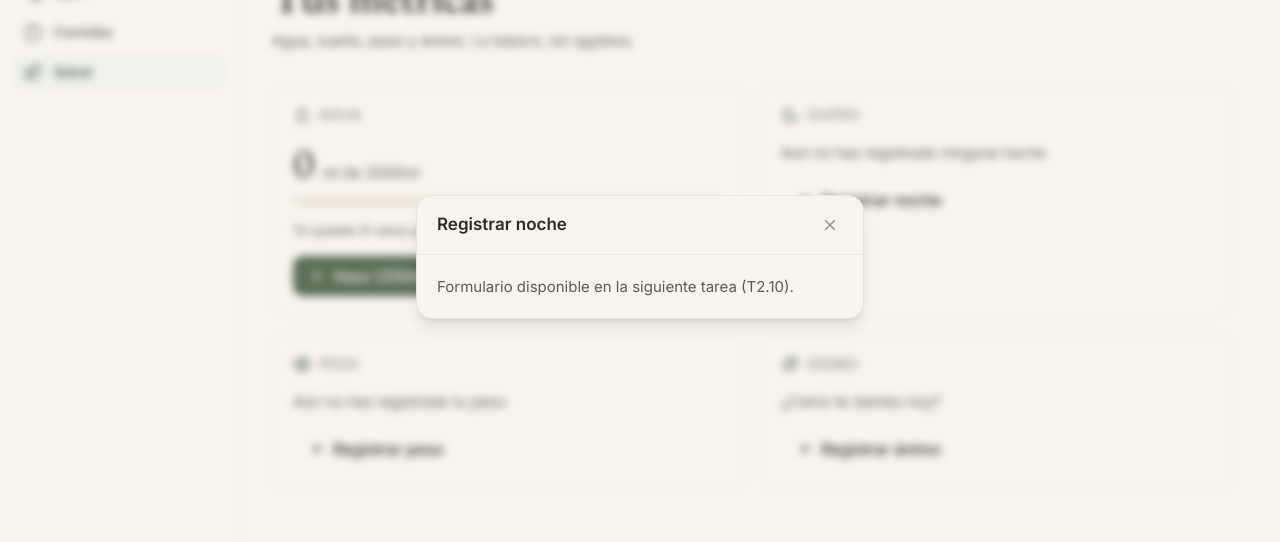
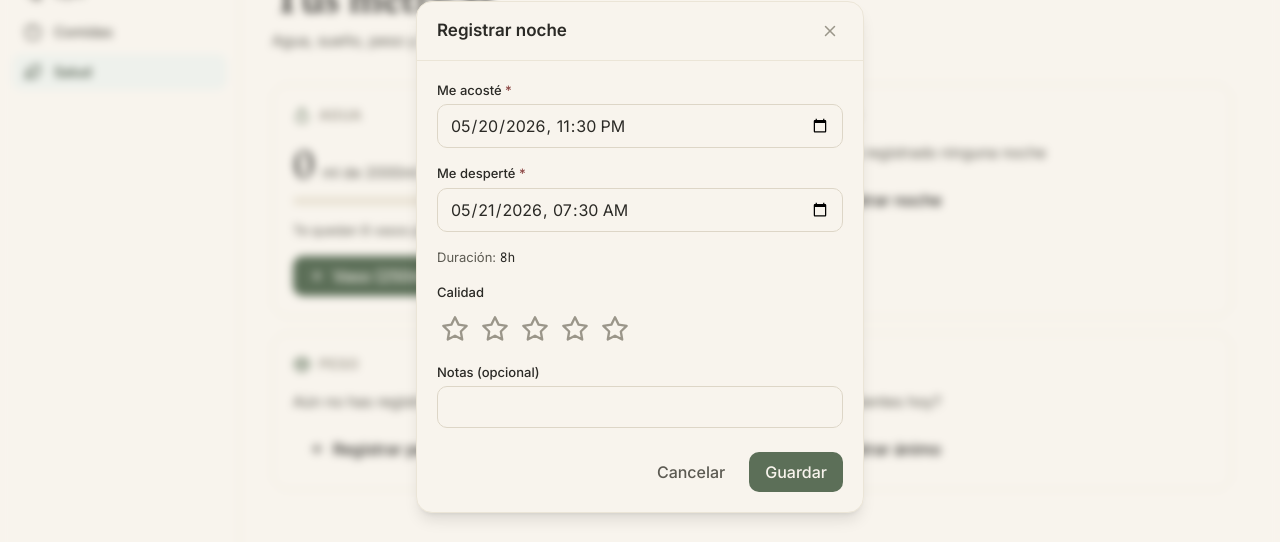
Before and after one commit to luckprodragonballfigtherz2019-rgb/vitaroot, a Vue app in the folder apps/web/: page /health in a window 1280 px wide. Both pictures are taken after a click on the button "Registrar noche". Shown: the part 143-685 px from the top of the page. Built offline with nearby package versions, Linux system fonts and the light colour scheme; no server answers.

Commit message:
feat(web): formularios de sueño, peso, ánimo

```diff
--- /dev/null
+++ b/apps/web/src/components/feature/health/MoodLogForm.vue
@@ -0,0 +1,89 @@
+<script setup lang="ts">
+import { ref, onMounted } from 'vue'
+import Input from '@/components/ui/Input.vue'
+import StarRating from '@/components/ui/StarRating.vue'
+import Button from '@/components/ui/Button.vue'
+import { useHealthStore } from '@/stores/health'
+import { useToast } from '@/composables/useToast'
+
+const emit = defineEmits<{
+  close: []
+  saved: []
+}>()
+
+const store = useHealthStore()
+const toast = useToast()
+
+function todayISODate(): string {
+  return new Date().toISOString().split('T')[0] ?? ''
+}
+
+const score = ref<number | null>(null)
+const notes = ref('')
+const submitting = ref(false)
+const scoreError = ref<string | null>(null)
+
+onMounted(() => {
+  // Pre-rellena con el ánimo de hoy si existe
+  const existing = store.todayMood
+  if (existing) {
+    score.value = existing.score
+    notes.value = existing.notes ?? ''
+  }
+})
+
+function validate(): boolean {
+  scoreError.value = null
+
+  if (score.value === null) {
+    scoreError.value = 'Selecciona cómo te sientes'
+    return false
+  }
+  return true
+}
+
+async function onSubmit(): Promise<void> {
+  if (!validate()) return
+
+  submitting.value = true
+  try {
+    await store.saveMood({
+      date: todayISODate(),
+      score: score.value as number,
+      notes: notes.value || undefined,
+    })
+    toast.success('Ánimo guardado')
+    emit('saved')
+    emit('close')
+  } catch (err) {
+    toast.error(err instanceof Error ? err.message : 'Error al guardar')
+  } finally {
+    submitting.value = false
+  }
+}
+</script>
+
+<template>
+  <form class="flex flex-col gap-4" @submit.prevent="onSubmit">
+    <StarRating v-model="score" label="¿Cómo te sientes hoy?" :size="32" />
+
+    <p v-if="scoreError" class="body-xs text-garnet">{{ scoreError }}</p>
+
+    <Input
+      v-model="notes"
+      label="Notas (opcional)"
+      placeholder="¿Algo destacable del día?"
+      :maxlength="140"
+      :hint="`${notes.length}/140`"
+    />
+
+    <div class="flex justify-end gap-2 mt-2">
+      <Button variant="ghost" size="md" type="button" @click="emit('close')">
+        Cancelar
+      </Button>
+      <Button variant="primary" size="md" type="submit" :loading="submitting">
+        Guardar
+      </Button>
+    </div>
+  </form>
+</template>
--- /dev/null
+++ b/apps/web/src/components/feature/health/SleepLogForm.vue
@@ -0,0 +1,139 @@
+<script setup lang="ts">
+import { ref, computed } from 'vue'
+import Input from '@/components/ui/Input.vue'
+import StarRating from '@/components/ui/StarRating.vue'
+import Button from '@/components/ui/Button.vue'
+import { useHealthStore } from '@/stores/health'
+import { useToast } from '@/composables/useToast'
+
+const emit = defineEmits<{
+  close: []
+  saved: []
+}>()
+
+const store = useHealthStore()
+const toast = useToast()
+
+// Valores por defecto: anoche 23:30 -> hoy 07:30
+function defaultBedtime(): string {
+  const yesterday = new Date()
+  yesterday.setDate(yesterday.getDate() - 1)
+  yesterday.setHours(23, 30, 0, 0)
+  return toDatetimeLocal(yesterday)
+}
+
+function defaultWakeTime(): string {
+  const today = new Date()
+  today.setHours(7, 30, 0, 0)
+  return toDatetimeLocal(today)
+}
+
+function toDatetimeLocal(d: Date): string {
+  const pad = (n: number) => String(n).padStart(2, '0')
+  return `${d.getFullYear()}-${pad(d.getMonth() + 1)}-${pad(d.getDate())}T${pad(d.getHours())}:${pad(d.getMinutes())}`
+}
+
+const bedtime = ref(defaultBedtime())
+const wakeTime = ref(defaultWakeTime())
+const quality = ref<number | null>(null)
+const notes = ref('')
+const submitting = ref(false)
+
+const bedtimeError = ref<string | null>(null)
+const wakeTimeError = ref<string | null>(null)
+
+const durationMin = computed(() => {
+  if (!bedtime.value || !wakeTime.value) return null
+  const b = new Date(bedtime.value)
+  const w = new Date(wakeTime.value)
+  if (w <= b) return null
+  return Math.round((w.getTime() - b.getTime()) / 60000)
+})
+
+const durationDisplay = computed(() => {
+  if (!durationMin.value) return null
+  const h = Math.floor(durationMin.value / 60)
+  const m = durationMin.value % 60
+  return m === 0 ? `${h}h` : `${h}h ${m}min`
+})
+
+function validate(): boolean {
+  bedtimeError.value = null
+  wakeTimeError.value = null
+
+  if (!bedtime.value) {
+    bedtimeError.value = 'Indica cuándo te acostaste'
+    return false
+  }
+  if (!wakeTime.value) {
+    wakeTimeError.value = 'Indica cuándo te despertaste'
+    return false
+  }
+
+  const b = new Date(bedtime.value)
+  const w = new Date(wakeTime.value)
+  if (w <= b) {
+    wakeTimeError.value = 'Debe ser posterior a la hora de acostarse'
+    return false
+  }
+
+  return true
+}
+
+async function onSubmit(): Promise<void> {
+  if (!validate()) return
+
+  submitting.value = true
+  try {
+    await store.addSleep({
+      bedtime: new Date(bedtime.value),
+      wakeTime: new Date(wakeTime.value),
+      quality: quality.value ?? undefined,
+      notes: notes.value || undefined,
+    })
+    toast.success('Noche registrada')
+    emit('saved')
+    emit('close')
+  } catch (err) {
+    toast.error(err instanceof Error ? err.message : 'Error al guardar')
+  } finally {
+    submitting.value = false
+  }
+}
+</script>
+
+<template>
+  <form class="flex flex-col gap-4" @submit.prevent="onSubmit">
+    <Input
+      v-model="bedtime"
+      type="datetime-local"
+      label="Me acosté"
+      :error="bedtimeError ?? undefined"
+      required
+    />
+
+    <Input
+      v-model="wakeTime"
+      type="datetime-local"
+      label="Me desperté"
+      :error="wakeTimeError ?? undefined"
+      required
+    />
+
+    <p v-if="durationDisplay" class="body-sm text-ink-soft">
+      Duración: <span class="font-mono text-ink">{{ durationDisplay }}</span>
+    </p>
+
+    <StarRating v-model="quality" label="Calidad" />
+
+<Input v-model="notes" label="Notas (opcional)" :maxlength="500" />
+    <div class="flex justify-end gap-2 mt-2">
+      <Button variant="ghost" size="md" type="button" @click="emit('close')">
+        Cancelar
+      </Button>
+      <Button variant="primary" size="md" type="submit" :loading="submitting">
+        Guardar
+      </Button>
+    </div>
+  </form>
+</template>
--- /dev/null
+++ b/apps/web/src/components/feature/health/WeightLogForm.vue
@@ -0,0 +1,97 @@
+<script setup lang="ts">
+import { ref, onMounted } from 'vue'
+import NumericInput from '@/components/ui/NumericInput.vue'
+import Input from '@/components/ui/Input.vue'
+import Button from '@/components/ui/Button.vue'
+import { useHealthStore } from '@/stores/health'
+import { useToast } from '@/composables/useToast'
+
+const emit = defineEmits<{
+  close: []
+  saved: []
+}>()
+
+const store = useHealthStore()
+const toast = useToast()
+
+const weightKg = ref<number | null>(null)
+const notes = ref('')
+const submitting = ref(false)
+
+const weightError = ref<string | null>(null)
+
+onMounted(async () => {
+  // Pre-rellena con el último peso registrado (AC3)
+  if (!store.latestWeight) {
+    try {
+      await store.loadWeightLatest()
+    } catch {
+      // ignoramos: si falla, el campo queda vacío
+    }
+  }
+  if (store.latestWeight) {
+    weightKg.value = store.latestWeight.weightKg
+  }
+})
+
+function validate(): boolean {
+  weightError.value = null
+
+  if (weightKg.value === null) {
+    weightError.value = 'Indica tu peso'
+    return false
+  }
+  if (weightKg.value <= 0 || weightKg.value >= 1000) {
+    weightError.value = 'Peso fuera de rango (0–999 kg)'
+    return false
+  }
+  return true
+}
+
+async function onSubmit(): Promise<void> {
+  if (!validate()) return
+
+  submitting.value = true
+  try {
+    await store.addWeight({
+      weightKg: weightKg.value as number,
+      notes: notes.value || undefined,
+    })
+    toast.success('Peso registrado')
+    emit('saved')
+    emit('close')
+  } catch (err) {
+    toast.error(err instanceof Error ? err.message : 'Error al guardar')
+  } finally {
+    submitting.value = false
+  }
+}
+</script>
+
+<template>
+  <form class="flex flex-col gap-4" @submit.prevent="onSubmit">
+    <NumericInput
+      v-model="weightKg"
+      label="Peso"
+      placeholder="74,5"
+      suffix="kg"
+      :step="0.1"
+      :min="0"
+      :max="999"
+      :error="weightError ?? undefined"
+      hint="En kg. Acepta decimales con coma o punto."
+      required
+    />
+
+<Input v-model="notes" label="Notas (opcional)" :maxlength="500" />
+
+    <div class="flex justify-end gap-2 mt-2">
+      <Button variant="ghost" size="md" type="button" @click="emit('close')">
+        Cancelar
+      </Button>
+      <Button variant="primary" size="md" type="submit" :loading="submitting">
+        Guardar
+      </Button>
+    </div>
+  </form>
+</template>
--- a/apps/web/src/views/health/HealthView.vue
+++ b/apps/web/src/views/health/HealthView.vue
@@ -4,6 +4,9 @@ import WaterWidget from '@/components/feature/health/WaterWidget.vue'
 import SleepWidget from '@/components/feature/health/SleepWidget.vue'
 import WeightWidget from '@/components/feature/health/WeightWidget.vue'
 import MoodWidget from '@/components/feature/health/MoodWidget.vue'
+import SleepLogForm from '@/components/feature/health/SleepLogForm.vue'
+import WeightLogForm from '@/components/feature/health/WeightLogForm.vue'
+import MoodLogForm from '@/components/feature/health/MoodLogForm.vue'
 import Modal from '@/components/ui/Modal.vue'
 
 const sleepFormOpen = ref(false)
@@ -40,25 +43,25 @@ function openMoodForm(): void {
       <MoodWidget :open-form="openMoodForm" />
     </div>
 
-    <!-- Modal Sueño (placeholder) -->
     <Modal v-model="sleepFormOpen" title="Registrar noche">
-      <p class="body-md text-ink-soft">
-        Formulario disponible en la siguiente tarea (T2.10).
-      </p>
+      <SleepLogForm
+        @close="sleepFormOpen = false"
+        @saved="sleepFormOpen = false"
+      />
     </Modal>
 
-    <!-- Modal Peso (placeholder) -->
     <Modal v-model="weightFormOpen" title="Registrar peso">
-      <p class="body-md text-ink-soft">
-        Formulario disponible en la siguiente tarea (T2.10).
-      </p>
+      <WeightLogForm
+        @close="weightFormOpen = false"
+        @saved="weightFormOpen = false"
+      />
     </Modal>
 
-    <!-- Modal Ánimo (placeholder) -->
     <Modal v-model="moodFormOpen" title="¿Cómo te sientes hoy?">
-      <p class="body-md text-ink-soft">
-        Formulario disponible en la siguiente tarea (T2.10).
-      </p>
+      <MoodLogForm
+        @close="moodFormOpen = false"
+        @saved="moodFormOpen = false"
+      />
     </Modal>
   </div>
 </template>
```
